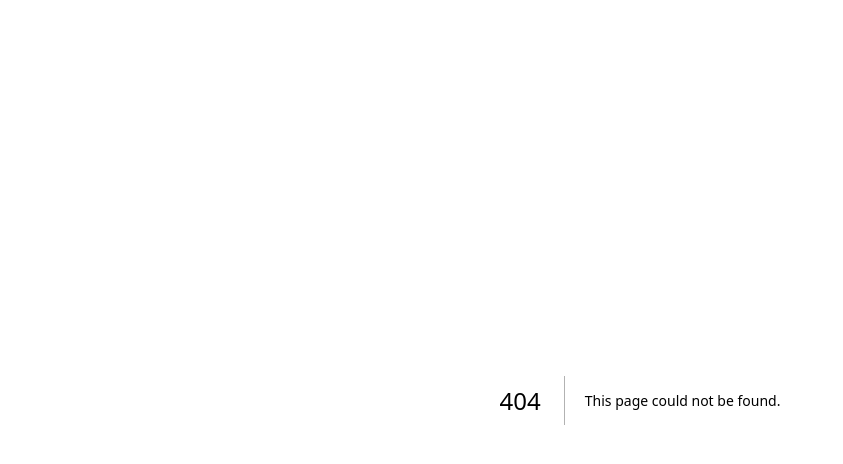
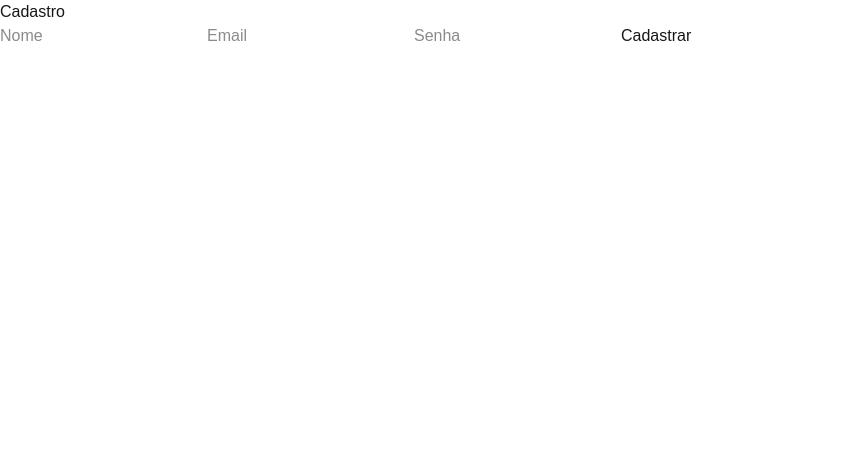
Before and after one commit to alexsantos-djesus/controle-ponto-pj, a Next.js app: page /register in a window 1280 px wide. Before the commit this address had no page. Shown: the top 464 px of the page, without its empty margins (0-843 px from the left). Built offline with nearby package versions, Linux system fonts and the light colour scheme.

Commit message:
feat: frontend de autenticação com login e cadastro

```diff
--- /dev/null
+++ b/src/app/(private)/layout.tsx
@@ -0,0 +1,21 @@
+"use client";
+
+import { useEffect } from "react";
+import { useRouter } from "next/navigation";
+import { isAuthenticated } from "@/lib/auth-client";
+
+export default function PrivateLayout({
+  children,
+}: {
+  children: React.ReactNode;
+}) {
+  const router = useRouter();
+
+  useEffect(() => {
+    if (!isAuthenticated()) {
+      router.push("/login");
+    }
+  }, [router]);
+
+  return <>{children}</>;
+}
--- /dev/null
+++ b/src/app/login/page.tsx
@@ -0,0 +1,61 @@
+"use client";
+
+import { useState } from "react";
+import { useRouter } from "next/navigation";
+import { saveToken } from "@/lib/auth-client";
+
+export default function LoginPage() {
+  const router = useRouter();
+  const [email, setEmail] = useState("");
+  const [password, setPassword] = useState("");
+  const [error, setError] = useState("");
+
+  async function handleSubmit(e: React.FormEvent) {
+    e.preventDefault();
+    setError("");
+
+    if (!email || !password) {
+      setError("Preencha todos os campos");
+      return;
+    }
+
+    const res = await fetch("/api/auth/login", {
+      method: "POST",
+      headers: { "Content-Type": "application/json" },
+      body: JSON.stringify({ email, password }),
+    });
+
+    const data = await res.json();
+
+    if (!res.ok) {
+      setError(data.error || "Erro ao fazer login");
+      return;
+    }
+
+    saveToken(data.token);
+    router.push("/dashboard");
+  }
+
+  return (
+    <form onSubmit={handleSubmit}>
+      <h1>Login</h1>
+
+      <input
+        placeholder="Email"
+        value={email}
+        onChange={(e) => setEmail(e.target.value)}
+      />
+
+      <input
+        type="password"
+        placeholder="Senha"
+        value={password}
+        onChange={(e) => setPassword(e.target.value)}
+      />
+
+      {error && <p>{error}</p>}
+
+      <button type="submit">Entrar</button>
+    </form>
+  );
+}
--- /dev/null
+++ b/src/app/register/page.tsx
@@ -0,0 +1,65 @@
+"use client";
+
+import { useState } from "react";
+import { useRouter } from "next/navigation";
+
+export default function RegisterPage() {
+  const router = useRouter();
+  const [name, setName] = useState("");
+  const [email, setEmail] = useState("");
+  const [password, setPassword] = useState("");
+  const [error, setError] = useState("");
+
+  async function handleSubmit(e: React.FormEvent) {
+    e.preventDefault();
+    setError("");
+
+    if (!name || !email || !password) {
+      setError("Preencha todos os campos");
+      return;
+    }
+
+    const res = await fetch("/api/auth/register", {
+      method: "POST",
+      headers: { "Content-Type": "application/json" },
+      body: JSON.stringify({ name, email, password }),
+    });
+
+    if (!res.ok) {
+      const data = await res.json();
+      setError(data.error || "Erro ao cadastrar");
+      return;
+    }
+
+    router.push("/login");
+  }
+
+  return (
+    <form onSubmit={handleSubmit}>
+      <h1>Cadastro</h1>
+
+      <input
+        placeholder="Nome"
+        value={name}
+        onChange={(e) => setName(e.target.value)}
+      />
+
+      <input
+        placeholder="Email"
+        value={email}
+        onChange={(e) => setEmail(e.target.value)}
+      />
+
+      <input
+        type="password"
+        placeholder="Senha"
+        value={password}
+        onChange={(e) => setPassword(e.target.value)}
+      />
+
+      {error && <p>{error}</p>}
+
+      <button type="submit">Cadastrar</button>
+    </form>
+  );
+}
--- /dev/null
+++ b/src/lib/auth-client.ts
@@ -0,0 +1,15 @@
+export function saveToken(token: string) {
+  localStorage.setItem("token", token);
+}
+
+export function getToken() {
+  return localStorage.getItem("token");
+}
+
+export function logout() {
+  localStorage.removeItem("token");
+}
+
+export function isAuthenticated() {
+  return !!getToken();
+}
```
